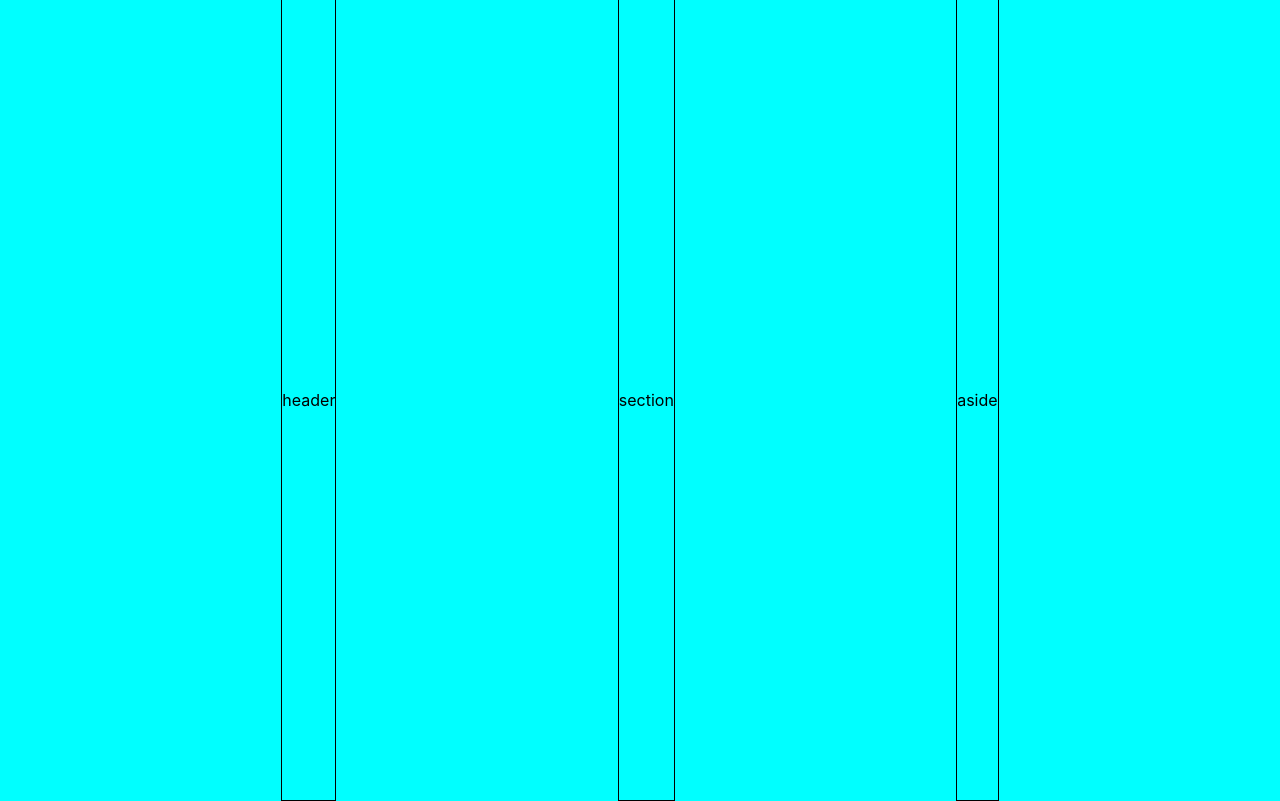
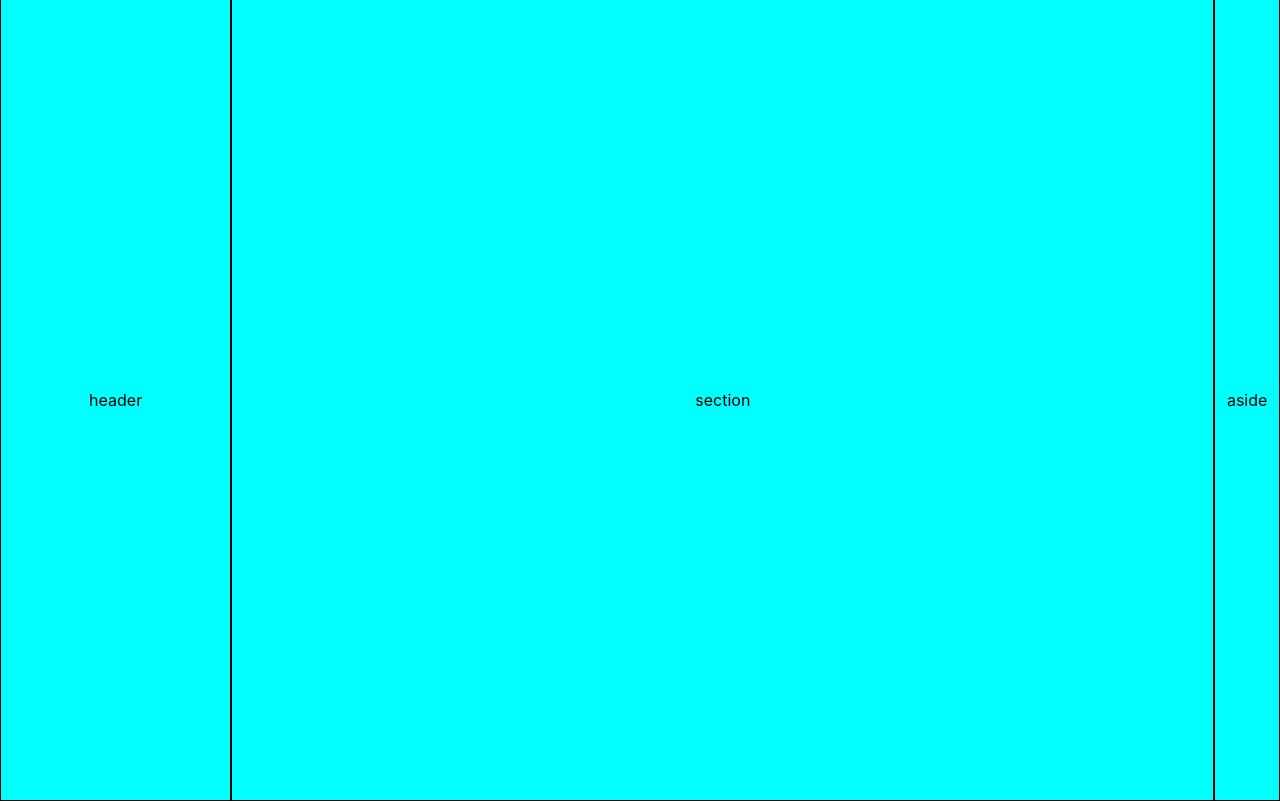
Before and after one commit to MokuaEnock/swiss, a React (Create React App) app: page /doctor in a window 1280 px wide. Built offline with nearby package versions, Linux system fonts and the light colour scheme.

Commit message:
add width to components

```diff
--- a/src/App.css
+++ b/src/App.css
@@ -33,3 +33,15 @@ body {
   justify-content: space-evenly;
   height: 100%;
 }
+
+#doctor-header {
+  width: 18%;
+}
+
+#doctor-section {
+  width: 77%;
+}
+
+#doctor-aside {
+  width: 5%;
+}
```
